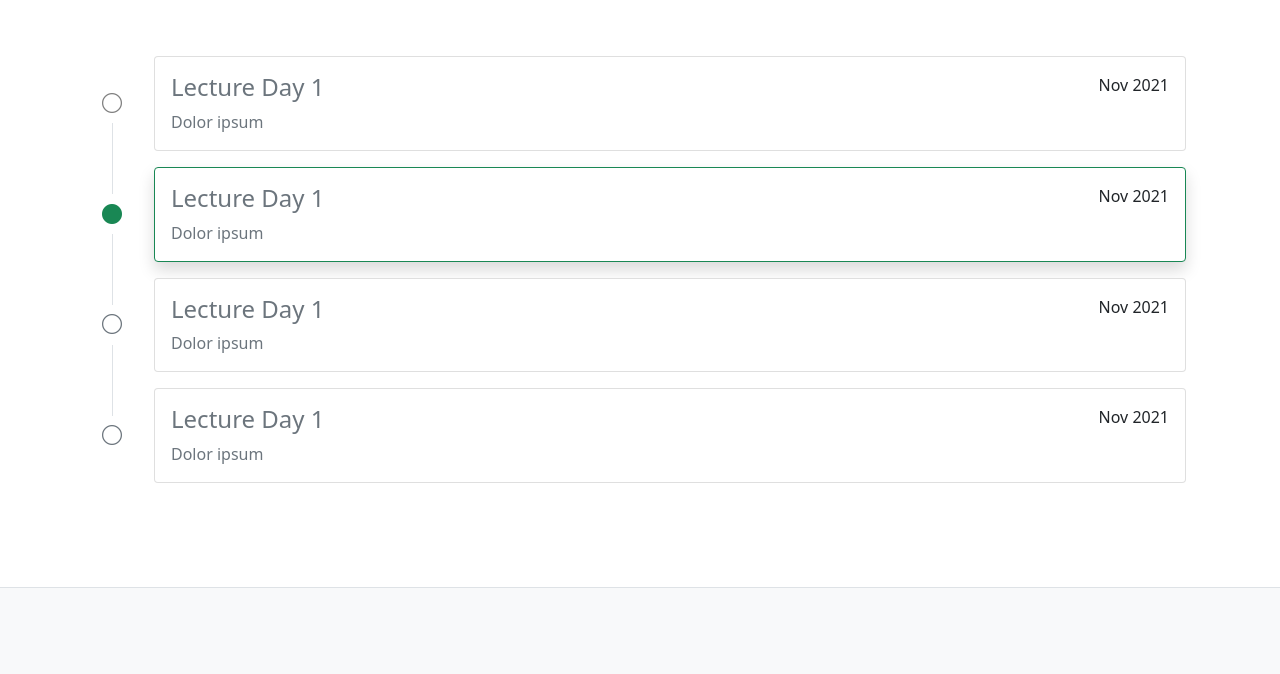
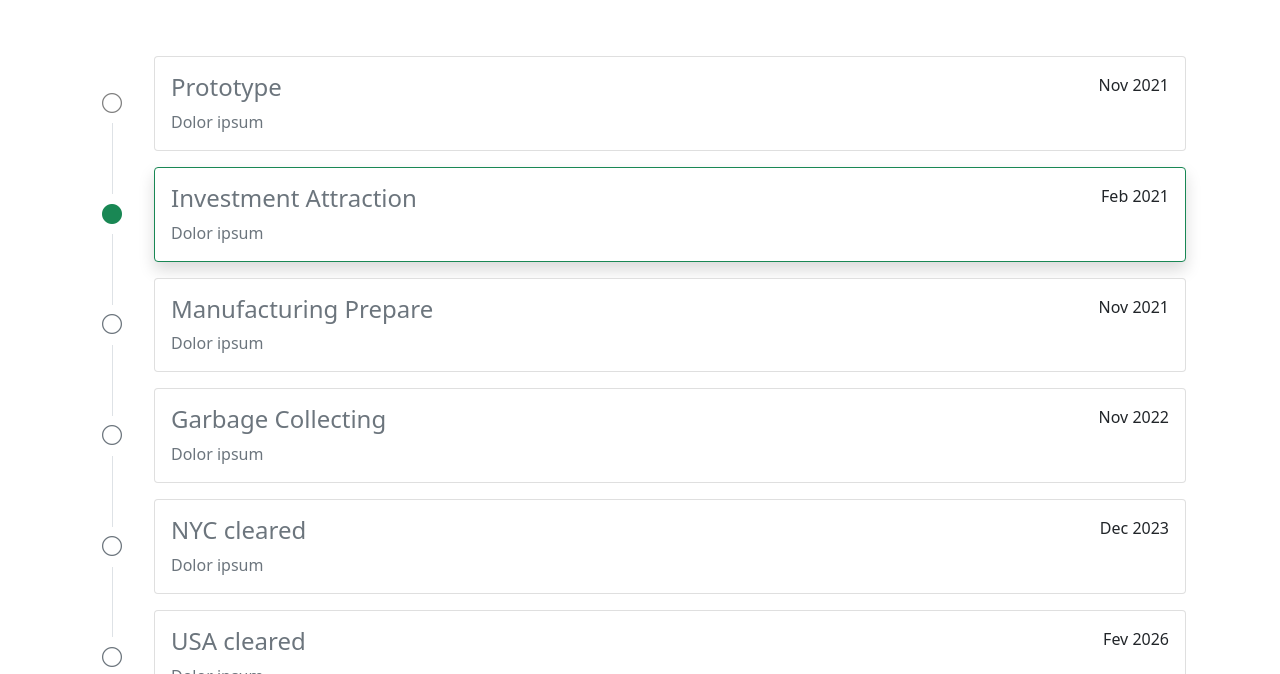
Before and after one commit to longfello/generalrobots, a plain HTML site: page mission.html in a window 1280 px wide. Shown: the part 57-731 px from the top of the page. Drawn offline with nearby package versions, Linux system fonts and the light colour scheme.

Commit message:
Menu actualized

```diff
--- a/assets/inc/nav.js
+++ b/assets/inc/nav.js
@@ -13,7 +13,7 @@ document.write(`
     <div class="collapse navbar-collapse" id="navbarNavAltMarkup">
       <div class="navbar-nav">
         <!--<a class="nav-link active" aria-current="page" href="#">Mission</a>-->
-        <a class="nav-link" href="/mission">About</a>
+        <a class="nav-link" href="/mission">Timeline</a>
         <a class="nav-link" href="/products">Product</a>
         <a class="nav-link" href="/careers">Careers</a>
         <a class="nav-link" href="/support">Support</a>
--- a/mission.html
+++ b/mission.html
@@ -64,7 +64,7 @@
 				<div class="card">
 					<div class="card-body">
 						<div class="float-end">Nov 2021</div>
-						<h4 class="card-title text-muted">Lecture Day 1</h4>
+						<h4 class="card-title text-muted">Prototype</h4>
 						<p class="card-text text-muted">Dolor ipsum</p>
 					</div>
 				</div>
@@ -90,8 +90,8 @@
 			<div class="col py-2">
 				<div class="card border-success shadow">
 					<div class="card-body">
-						<div class="float-end">Nov 2021</div>
-						<h4 class="card-title text-muted">Lecture Day 1</h4>
+						<div class="float-end">Feb 2021</div>
+						<h4 class="card-title text-muted">Investment Attraction</h4>
 						<p class="card-text text-muted">Dolor ipsum</p>
 					</div>
 				</div>
@@ -118,7 +118,7 @@
 				<div class="card">
 					<div class="card-body">
 						<div class="float-end">Nov 2021</div>
-						<h4 class="card-title text-muted">Lecture Day 1</h4>
+						<h4 class="card-title text-muted">Manufacturing Prepare</h4>
 						<p class="card-text text-muted">Dolor ipsum</p>
 					</div>
 				</div>
@@ -137,6 +137,60 @@
   				<i class="bi bi-circle text-muted"></i>
   			</h5>
   			<div class="row h-50">
+  				<div class="col border-end">&nbsp;</div>
+  				<div class="col">&nbsp;</div>
+  			</div>
+			</div>
+			<div class="col py-2">
+				<div class="card">
+					<div class="card-body">
+						<div class="float-end">Nov 2022</div>
+						<h4 class="card-title text-muted">Garbage Collecting</h4>
+						<p class="card-text text-muted">Dolor ipsum</p>
+					</div>
+				</div>
+			</div>
+    </div>
+    <!-- Timeline 4 END -->
+
+    <!-- Timeline 5 START -->
+    <div class="row">
+			<div class="col-auto text-center flex-column d-none d-sm-flex">
+				<div class="row h-50">
+					<div class="col border-end">&nbsp;</div>
+					<div class="col">&nbsp;</div>
+				</div>
+  			<h5 class="m-2">
+  				<i class="bi bi-circle text-muted"></i>
+  			</h5>
+  			<div class="row h-50">
+  				<div class="col border-end">&nbsp;</div>
+  				<div class="col">&nbsp;</div>
+  			</div>
+			</div>
+			<div class="col py-2">
+				<div class="card">
+					<div class="card-body">
+						<div class="float-end">Dec 2023</div>
+						<h4 class="card-title text-muted">NYC cleared</h4>
+						<p class="card-text text-muted">Dolor ipsum</p>
+					</div>
+				</div>
+			</div>
+    </div>
+    <!-- Timeline 4 END -->
+
+    <!-- Timeline LAST START -->
+    <div class="row">
+			<div class="col-auto text-center flex-column d-none d-sm-flex">
+				<div class="row h-50">
+					<div class="col border-end">&nbsp;</div>
+					<div class="col">&nbsp;</div>
+				</div>
+  			<h5 class="m-2">
+  				<i class="bi bi-circle text-muted"></i>
+  			</h5>
+  			<div class="row h-50">
   				<div class="col">&nbsp;</div>
   				<div class="col">&nbsp;</div>
   			</div>
@@ -144,14 +198,16 @@
 			<div class="col py-2">
 				<div class="card">
 					<div class="card-body">
-						<div class="float-end">Nov 2021</div>
-						<h4 class="card-title text-muted">Lecture Day 1</h4>
+						<div class="float-end">Fev 2026</div>
+						<h4 class="card-title text-muted">USA cleared</h4>
 						<p class="card-text text-muted">Dolor ipsum</p>
 					</div>
 				</div>
 			</div>
     </div>
-    <!-- Timeline 4 END -->
+    <!-- Timeline LAST END -->
+
+
 
 
   </div>
```
